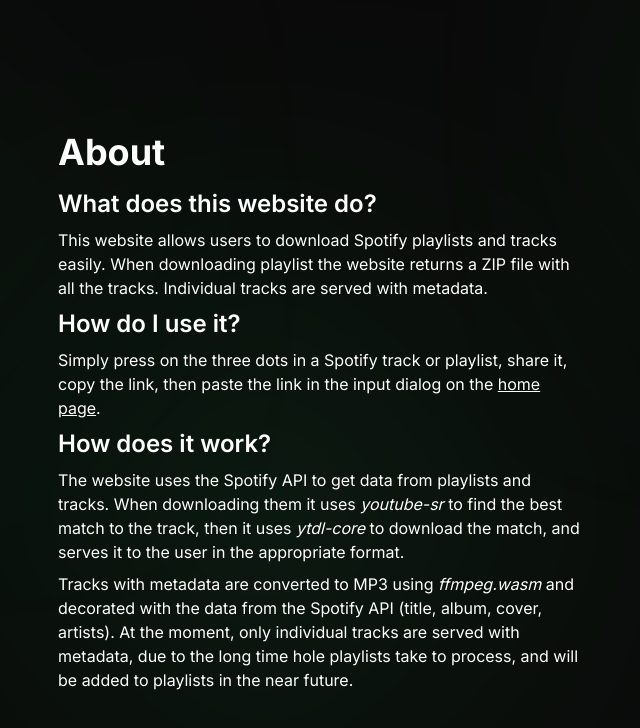
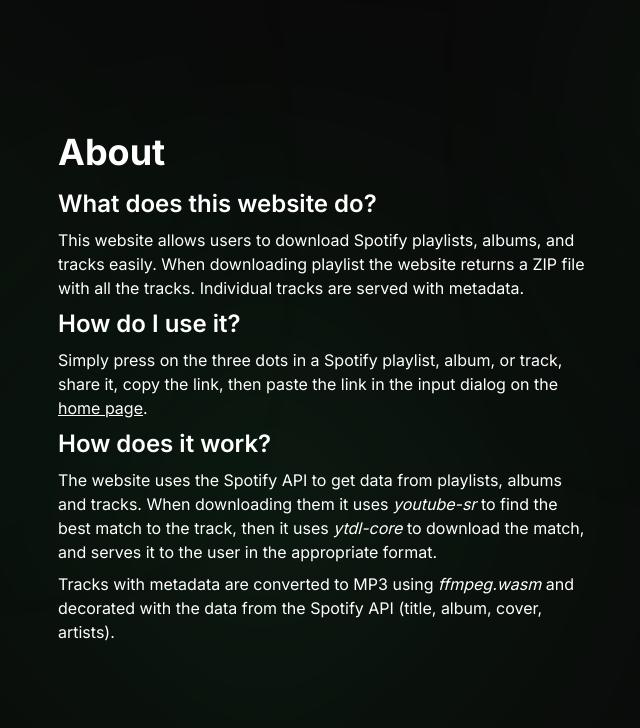
Before and after one commit to Oniely/Spoofify, a Next.js app: page /about in a window 1280 px wide. Shown: the top 728 px of the page, without its empty margins (252-892 px from the left). Built offline with nearby package versions, Linux system fonts and the light colour scheme.

Commit message:
updated about page

```diff
--- a/src/app/about/page.tsx
+++ b/src/app/about/page.tsx
@@ -1,4 +1,4 @@
-import Link from "next/link"
+import Link from 'next/link';
 
 const About = () => {
   return (
@@ -10,14 +10,16 @@
             What does this website do?
           </h2>
           <p>
-          This website allows users to download Spotify playlists and tracks
-          easily. When downloading playlist the website returns a ZIP file
-          with all the tracks. Individual tracks are served with metadata.
+            This website allows users to download Spotify playlists, albums, and
+            tracks easily. When downloading playlist the website returns a ZIP
+            file with all the tracks. Individual tracks are served with
+            metadata.
           </p>
           <h2 className="text-2xl font-semibold mb-3">How do I use it?</h2>
           <p>
-          Simply press on the three dots in a Spotify track or playlist, share
-          it, copy the link, then paste the link in the input dialog on the{" "}
+            Simply press on the three dots in a Spotify playlist, album, or
+            track, share it, copy the link, then paste the link in the input
+            dialog on the{' '}
             <Link href="/" className="underline">
               home page
             </Link>
@@ -25,22 +27,20 @@
           </p>
           <h2 className="text-2xl font-semibold mb-3">How does it work?</h2>
           <p>
-          The website uses the Spotify API to get data from playlists and
+            The website uses the Spotify API to get data from playlists, albums and
             tracks. When downloading them it uses <i>youtube-sr</i> to find the
             best match to the track, then it uses <i>ytdl-core</i> to download
             the match, and serves it to the user in the appropriate format.
           </p>
           <p>
-          Tracks with metadata are converted to MP3 using <i>ffmpeg.wasm</i>{" "}
+            Tracks with metadata are converted to MP3 using <i>ffmpeg.wasm</i>{' '}
             and decorated with the data from the Spotify API (title, album,
-          cover, artists). At the moment, only individual tracks are served
-          with metadata, due to the long time hole playlists take to process,
-          and will be added to playlists in the near future.
+            cover, artists).
           </p>
         </div>
       </main>
     </div>
-   )
-}
+  );
+};
 
-export default About
+export default About;
```
Lines whose indentation alone changed are shown as unchanged.
